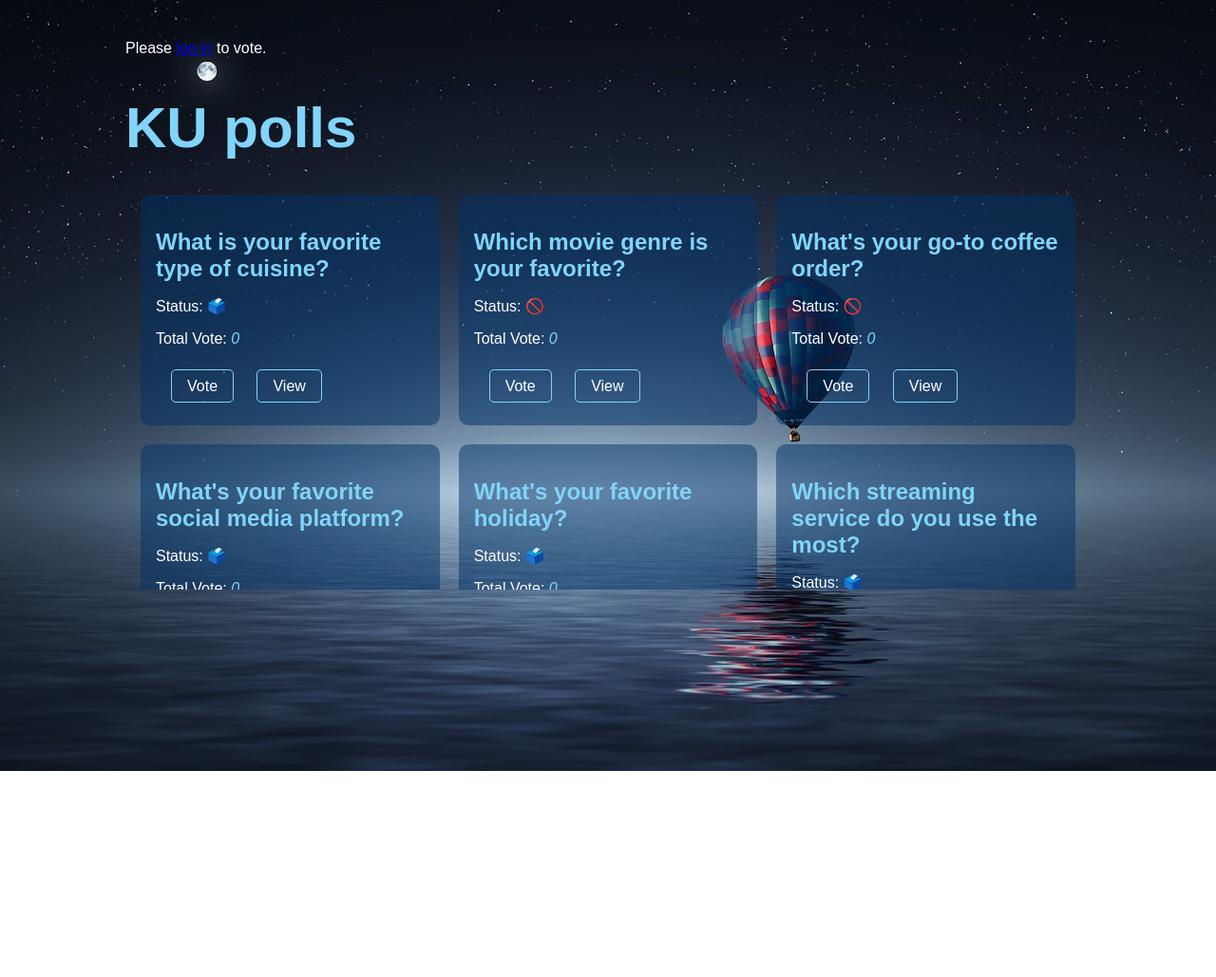
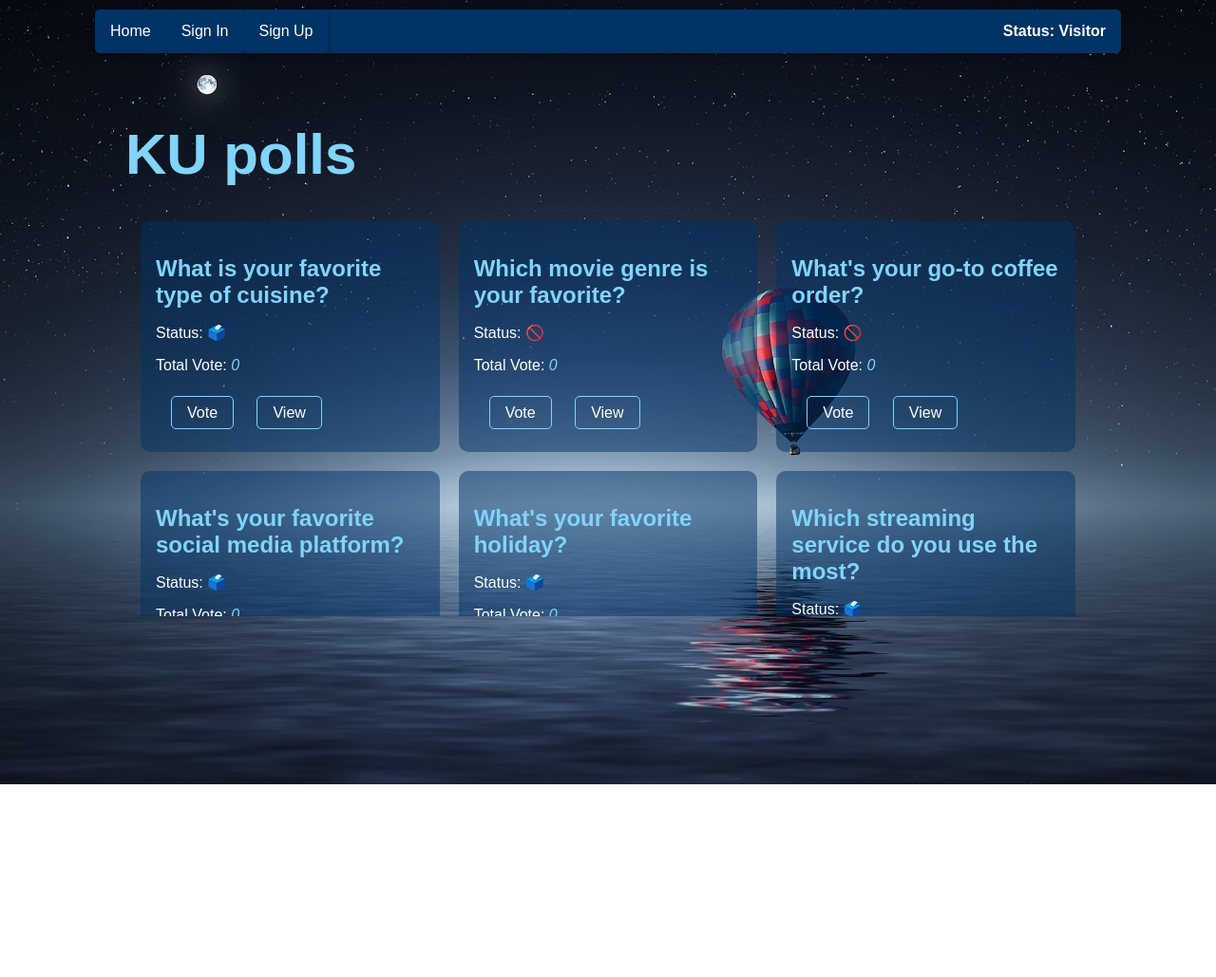
Before and after one commit to Jwizzed/ku-polls, a Django app: page /polls/ in a window 1280 px wide. Shown: the top 1029 px of the page at 95% size. Run offline with Django 4.2, Linux system fonts and the light colour scheme; data comes from the database, SQL or seed files in the repository; data that the repository does not hold is empty.

Commit message:
added navbar

```diff
--- a/polls/static/polls/style.css
+++ b/polls/static/polls/style.css
@@ -227,15 +227,20 @@ em.total-vote{
     border-radius: 5px;
     list-style-type: none;
 }
+
+.error_messages li {
+    color: #cc0000;
+    margin-bottom: 5px;
+}
 .success_message li {
     color: #008800;
     margin-bottom: 5px;
 }
-.error_messages li {
-    color: #cc0000;
+
+ul.messages_container li.success_message {
+    color: #008800;
     margin-bottom: 5px;
 }
-
 
 .results-section {
     margin-top: 20px;
@@ -362,3 +367,43 @@ em.total-vote{
     width: 100%;
     height: 100%;
 }
+
+/* nav */
+.topnav {
+    background: rgba(0, 51, 102, 1);
+    overflow: hidden;
+    box-shadow: 0px 3px 10px rgba(0, 0, 0, 0.2);
+    border-radius: 5px;
+}
+
+.topnav a {
+    float: left;
+    display: block;
+    color: white;
+    text-align: center;
+    padding: 14px 16px;
+    text-decoration: none;
+    transition: 0.3s;
+    border-radius: 5px;
+}
+
+.topnav a:hover {
+    background: rgba(0, 51, 102, 1);
+}
+
+.topnav a.active {
+    background: rgba(0, 51, 102, 1);
+    box-shadow: 2px 2px 5px rgba(0, 0, 0, 0.2);
+}
+
+.topnav a.active:hover {
+    background-color: black;
+}
+
+.topnav p {
+    float: right;
+    color: white;
+    padding: 14px 16px;
+    margin: 0;
+    font-weight: bold;
+}
--- a/polls/templates/polls/index.html
+++ b/polls/templates/polls/index.html
@@ -1,21 +1,17 @@
 <!DOCTYPE html>
-
+{% extends 'polls/nav.html' %}
+{% load static %}
 <html lang="en">
 <head>
     <meta charset="UTF-8">
-
     <meta name="viewport" content="width=device-width, initial-scale=1.0">
     <title>Problems</title>
-    {% load static %}
     <link rel="stylesheet" href="{% static 'polls/style.css' %}">
 </head>
+{% block content %}
 <body>
     <div class="Problems">
         <div class="container">
-            {% if user.is_authenticated %}
-            {% else %}
-                Please <a href="{% url 'login' %}">log in</a> to vote.
-            {% endif %}
             <h1 class="ku-polls">KU polls</h1>
             {% if messages %}
             <ul class="messages_container">
@@ -57,4 +53,5 @@
         </div>
     </div>
 </body>
+{% endblock %}
 </html>
--- /dev/null
+++ b/polls/templates/polls/nav.html
@@ -0,0 +1,15 @@
+{% load static %}
+<link rel="stylesheet" href="{% static 'polls/style.css' %}">
+<div class="topnav">
+  <a class="active" href="#home">Home</a>
+  {% if user.is_authenticated %}
+      <p> Status: User</p>
+      <a class="active" href="#logout">Log Out</a>
+
+  {% else %}
+      <p> Status: Visitor</p>
+      <a class="active" href="#signin">Sign In</a>
+      <a class="active" href="#signup">Sign Up</a>
+  {% endif %}
+  </div>
+{% block content %}{% endblock %}
--- a/polls/views.py
+++ b/polls/views.py
@@ -7,7 +7,6 @@ from django.utils import timezone
 from django.contrib import messages
 from django.contrib.auth.decorators import login_required
 from .models import Question, Choice, Vote
-from django.db.models import Max
 
 
 class IndexView(generic.ListView):
@@ -134,12 +133,9 @@ def vote(request, question_id):
 
     this_user = request.user
     try:
-        # find a vote for this user and this question
         vote = Vote.objects.get(user=this_user, choice__question=question)
-        # update his vote
         vote.choice = selected_choice
     except Vote.DoesNotExist:
-        # if there is no vote, create one
         vote = Vote(user=this_user, choice=selected_choice)
     vote.save()
     messages.success(request, f"Your vote for {question} has been recorded.")
```
Also changed, not shown: polls/static/polls/loginStyle.css (added, +102 -0 lines), polls/models.py (line endings or trailing spaces), polls/test_auth_user.py (added).
